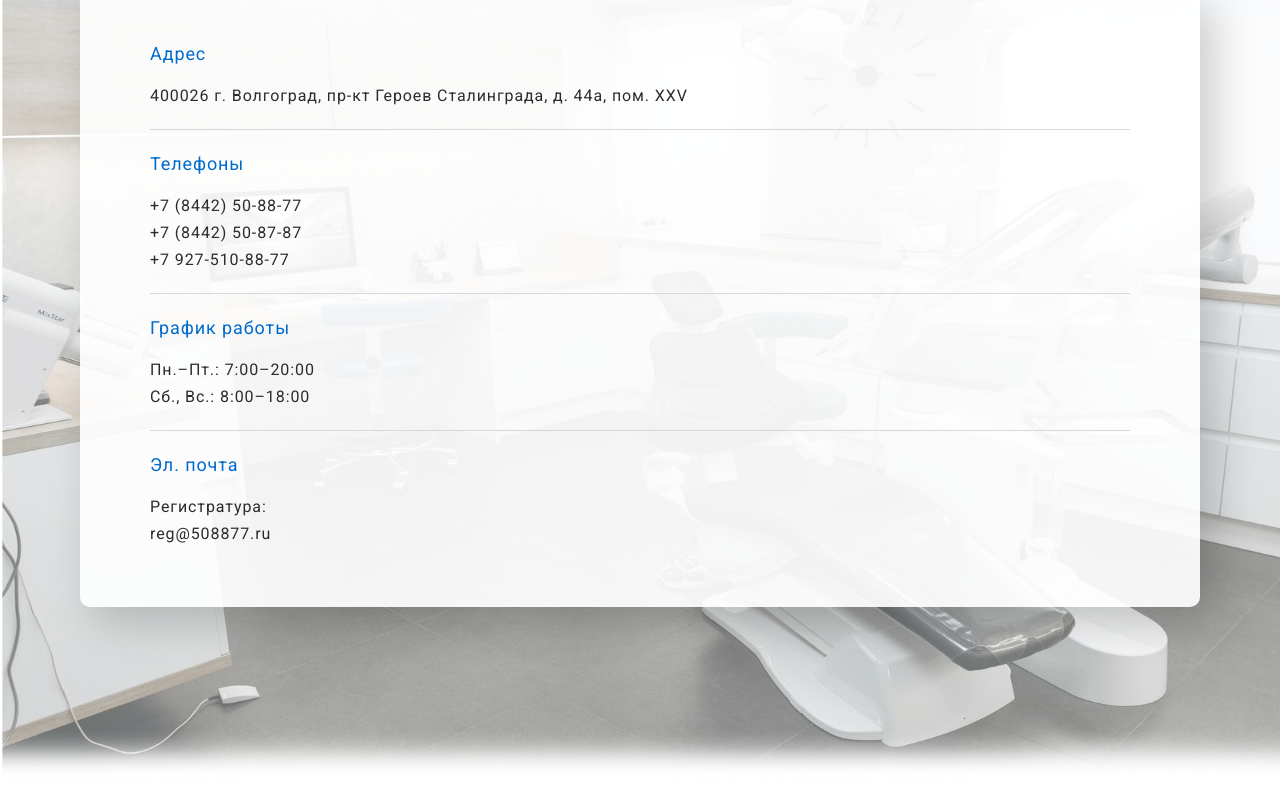
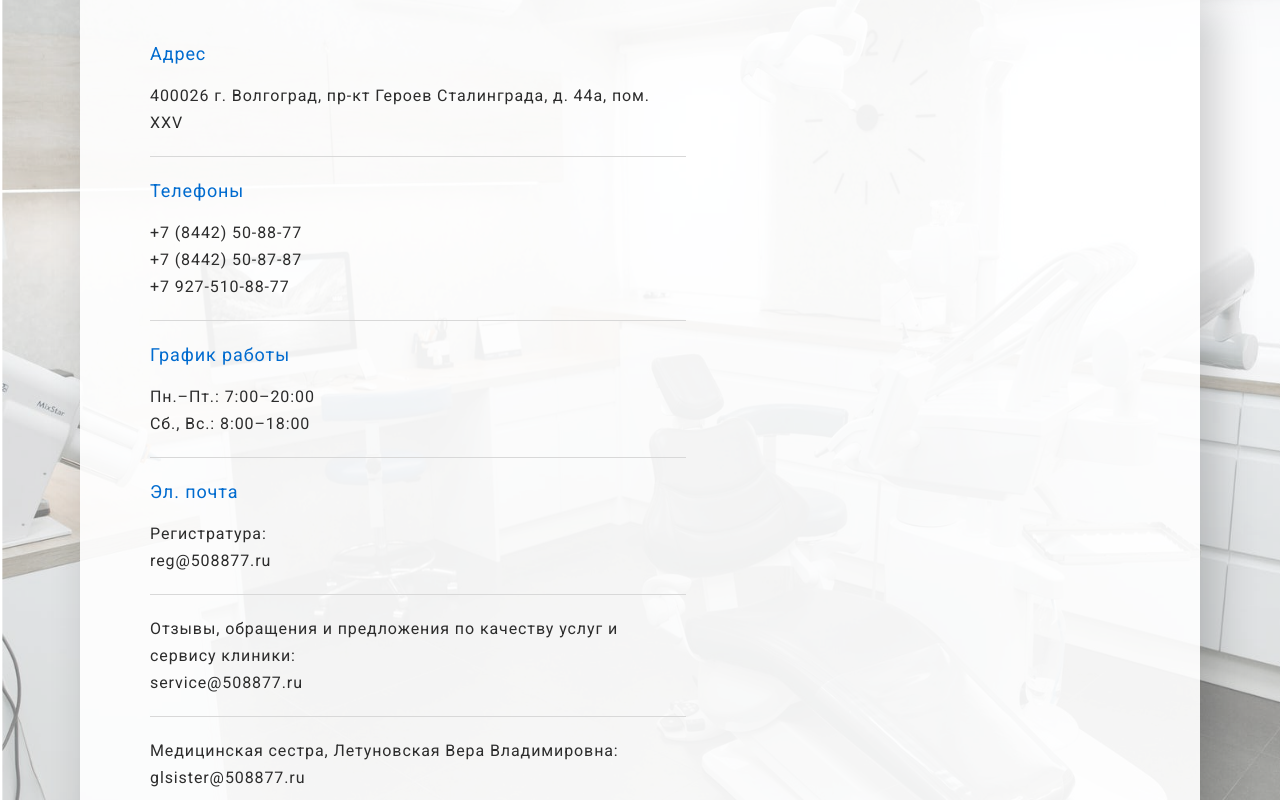
Before and after one commit to CanUFeelMyHeart/expertPlus, a React (Create React App) app in the folder medical-clinic-expert/: page /contacts in a window 1280 px wide. Shown: the part 300-1100 px from the top of the page. Built offline with nearby package versions, Linux system fonts and the light colour scheme; the HTML template or start-up script is replaced by a standard one.

Commit message:
contacts page is set

```diff
--- a/medical-clinic-expert/src/components/InformationContainerComponent/InformationContainerComponent.css
+++ b/medical-clinic-expert/src/components/InformationContainerComponent/InformationContainerComponent.css
@@ -50,7 +50,7 @@
 
 @media (max-width: 961px) {
   .InformationContainerComponent__mainInfo {
-    padding: 30px 10px;
+    padding: 30px 40px;
   }
 }
 
--- a/medical-clinic-expert/src/pages/ContactsPage/ContactInfo.jsx
+++ b/medical-clinic-expert/src/pages/ContactsPage/ContactInfo.jsx
@@ -1,9 +1,7 @@
 export const contactPageInformation = [
   {
     header: "Адрес",
-        info: [
-            "400026 г. Волгоград, пр-кт Героев Сталинграда, д. 44а, пом. XXV",
-        ],
+    info: ["400026 г. Волгоград, пр-кт Героев Сталинграда, д. 44а, пом. XXV"],
     hr_classname: "ContactPageInformation__hr_visible",
   },
   {
@@ -19,6 +17,30 @@ export const contactPageInformation = [
   {
     header: "Эл. почта",
     info: ["Регистратура:", "reg@508877.ru"],
+    hr_classname: "ContactPageInformation__hr_visible",
+  },
+  {
+    header: "",
+    info: [
+      "Отзывы, обращения и предложения по качеству услуг и сервису клиники:",
+      "service@508877.ru",
+    ],
+    hr_classname: "ContactPageInformation__hr_visible",
+  },
+  {
+    header: "",
+    info: [
+      "Медицинская сестра, Летуновская Вера Владимировна:",
+      "glsister@508877.ru",
+    ],
+    hr_classname: "ContactPageInformation__hr_visible",
+  },
+  {
+    header: "",
+    info: [
+      "Администрация клиники (эл.почта для организаций):",
+      "kmp@508877.ru",
+    ],
     hr_classname: "ContactPageInformation__hr_invisible",
   },
 ];
--- a/medical-clinic-expert/src/pages/ContactsPage/ContactsPage.css
+++ b/medical-clinic-expert/src/pages/ContactsPage/ContactsPage.css
@@ -1,3 +1,9 @@
+.ContactsPageComponent__container {
+  width: 100%;
+  display: flex;
+  flex-direction: row;
+}
+
 .InfoContactPage__info {
   margin: 20px 0;
   font-family: "Roboto";
@@ -8,6 +14,14 @@
   font-size: 18px;
 
   color: #2c2c2c;
+}
+
+.ContactsPageComponent__info {
+  margin-right: 20px;
+}
+
+.ContactsPageComponent__map {
+  width: 50%;
 }
 
 .InfoContactPage__info_header {
@@ -24,3 +38,12 @@
   border-top: 1px solid #d8d8d8;
   width: 100%;
 }
+
+@media (max-width: 961px) {
+  .ContactsPageComponent__container {
+    flex-direction: column;
+  }
+  .ContactsPageComponent__map {
+    display: none;
+  }
+}
--- a/medical-clinic-expert/src/pages/ContactsPage/ContactsPage.jsx
+++ b/medical-clinic-expert/src/pages/ContactsPage/ContactsPage.jsx
@@ -8,6 +8,8 @@ export const ContactsPage = () => {
   return (
     <div className="ContactsPageComponent">
       <InformationContainerComponent header="Контакты">
+        <div className="ContactsPageComponent__container">
+          <div className="ContactsPageComponent__info">
             {contactPageInformation.map((controlInfo, index) => (
               <ContactPageInfoComponent
                 key={index}
@@ -16,6 +18,17 @@ export const ContactsPage = () => {
                 hr_classname={controlInfo.hr_classname}
               />
             ))}
+          </div>
+          <div className="ContactsPageComponent__map">
+            <iframe
+              src="https://yandex.ru/map-widget/v1/?um=constructor%3A72f3878988dbc404df4dd7d0331c51fa9d742d0856ae620c1fe76d1c880d44f4&amp;source=constructor"
+              width="100%"
+              height="400"
+              frameBorder="0"
+              title="yandexFrame"
+            ></iframe>
+          </div>
+        </div>
       </InformationContainerComponent>
     </div>
   );
```
Also changed, not shown: medical-clinic-expert/src/pages/ContactsPage/ContactComponent.jsx (+2 -7 lines). Lines whose indentation alone changed are shown as unchanged.
